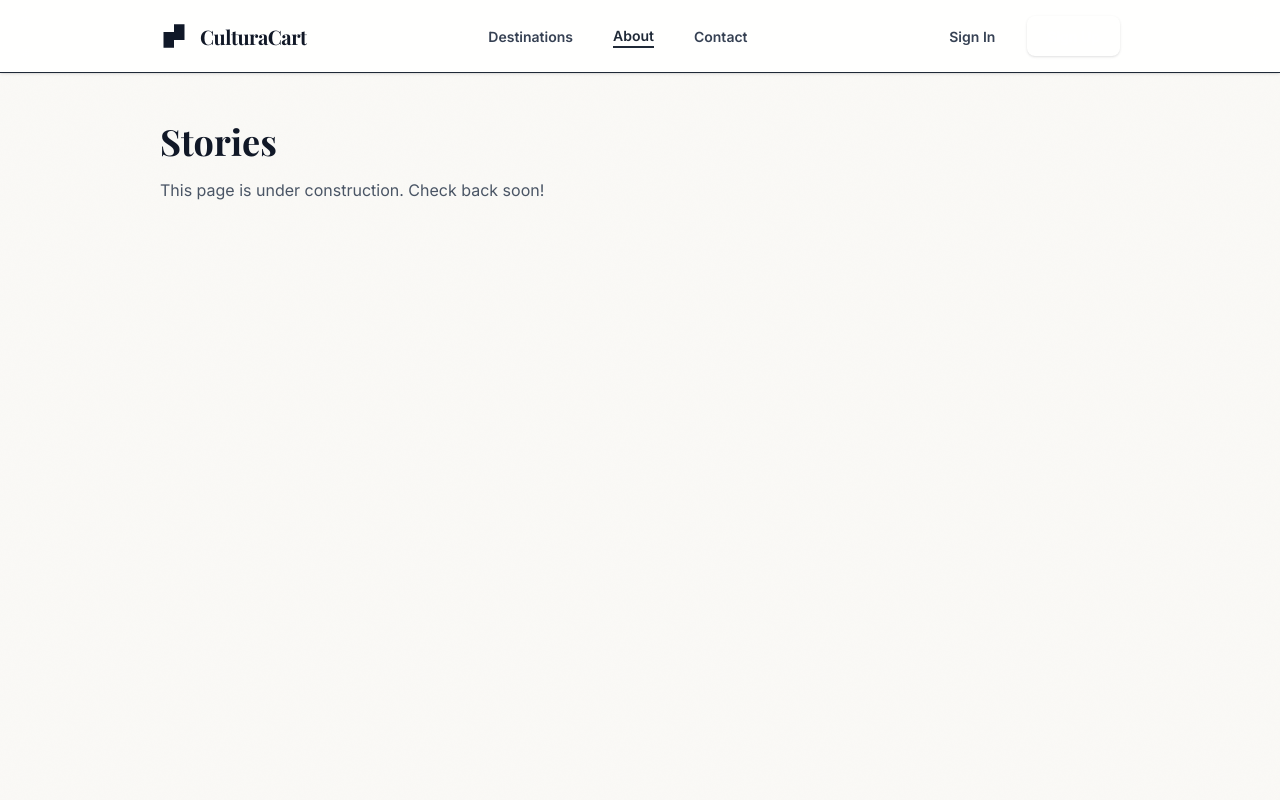
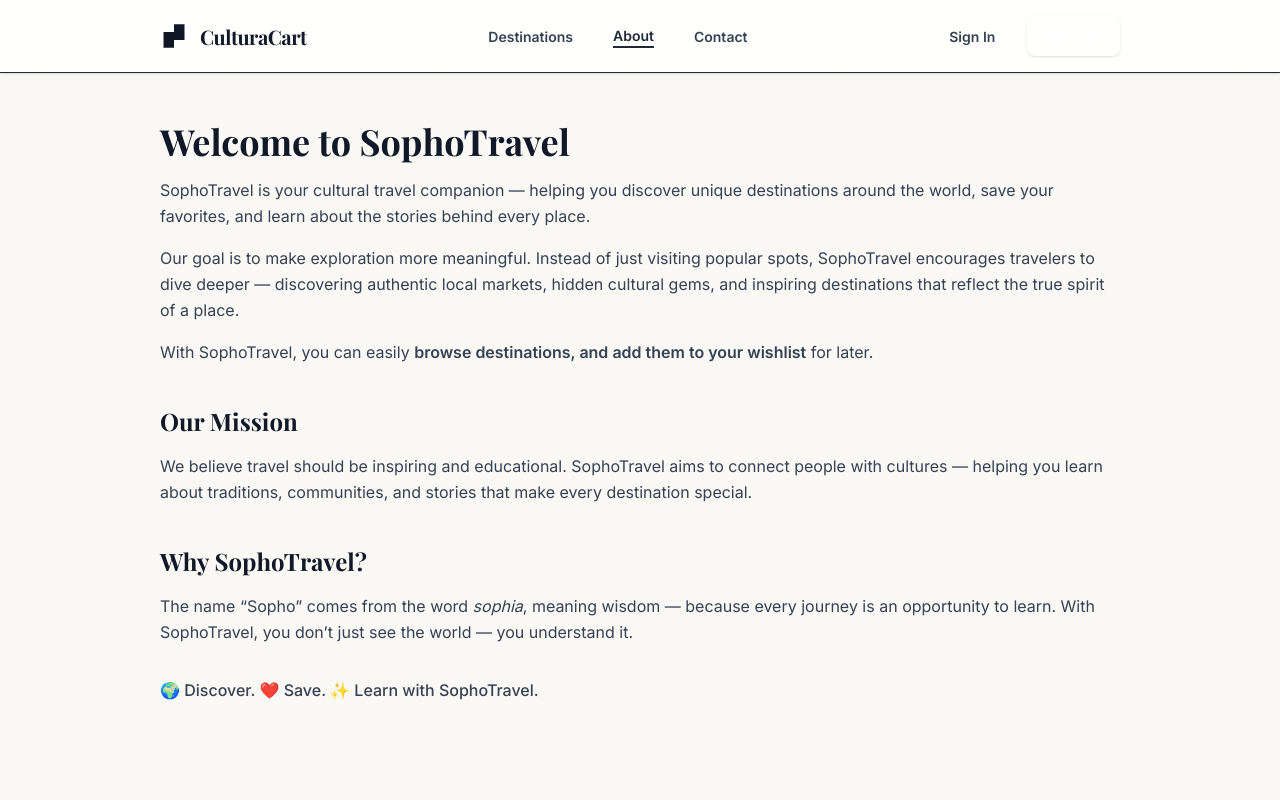
Before and after one commit to SahilGupta721/NewHacks-2025, a React (Vite) app in the folder frontend/: page /stories in a window 1280 px wide. Shown: the top 800 px of the page. Built offline with nearby package versions, Linux system fonts and the light colour scheme; no server answers.

Commit message:
added text to about section

```diff
--- a/frontend/src/pages/StoriesPage.jsx
+++ b/frontend/src/pages/StoriesPage.jsx
@@ -2,8 +2,41 @@ function StoriesPage() {
   return (
     <div className="min-h-screen px-4 sm:px-8 md:px-16 lg:px-24 xl:px-40 py-12">
       <div className="max-w-[1280px] mx-auto">
-        <h1 className="text-4xl font-bold text-gray-900 mb-4">Stories</h1>
-        <p className="text-gray-600">This page is under construction. Check back soon!</p>
+        <h1 className="text-4xl font-bold text-gray-900 mb-4">Welcome to SophoTravel</h1>
+        <p className="text-gray-700 leading-relaxed mb-4">
+                SophoTravel is your cultural travel companion — helping you discover unique
+                destinations around the world, save your favorites, and learn about the stories
+                behind every place.
+              </p>
+
+              <p className="text-gray-700 leading-relaxed mb-4">
+                      Our goal is to make exploration more meaningful. Instead of just visiting popular
+                      spots, SophoTravel encourages travelers to dive deeper — discovering authentic
+                      local markets, hidden cultural gems, and inspiring destinations that reflect the
+                      true spirit of a place.
+                    </p>
+              <p className="text-gray-700 leading-relaxed mb-4">
+                      With SophoTravel, you can easily <span className="font-semibold">browse destinations,
+                      and add them to your wishlist</span> for later.
+                    </p>
+
+                    <h2 className="text-2xl font-semibold text-gray-900 mt-10 mb-4">Our Mission</h2>
+                    <p className="text-gray-700 leading-relaxed mb-4">
+                      We believe travel should be inspiring and educational. SophoTravel aims to connect
+                      people with cultures — helping you learn about traditions, communities, and stories
+                      that make every destination special.
+                    </p>
+
+                    <h2 className="text-2xl font-semibold text-gray-900 mt-10 mb-4">Why SophoTravel?</h2>
+                    <p className="text-gray-700 leading-relaxed">
+                      The name “Sopho” comes from the word <em>sophia</em>, meaning wisdom — because every
+                      journey is an opportunity to learn. With SophoTravel, you don’t just see the world —
+                      you understand it.
+                    </p>
+
+                    <p className="text-gray-700 leading-relaxed mt-8 font-medium">
+                      🌍 Discover. ❤️ Save. ✨ Learn with SophoTravel.
+                    </p>
       </div>
     </div>
   );
```
